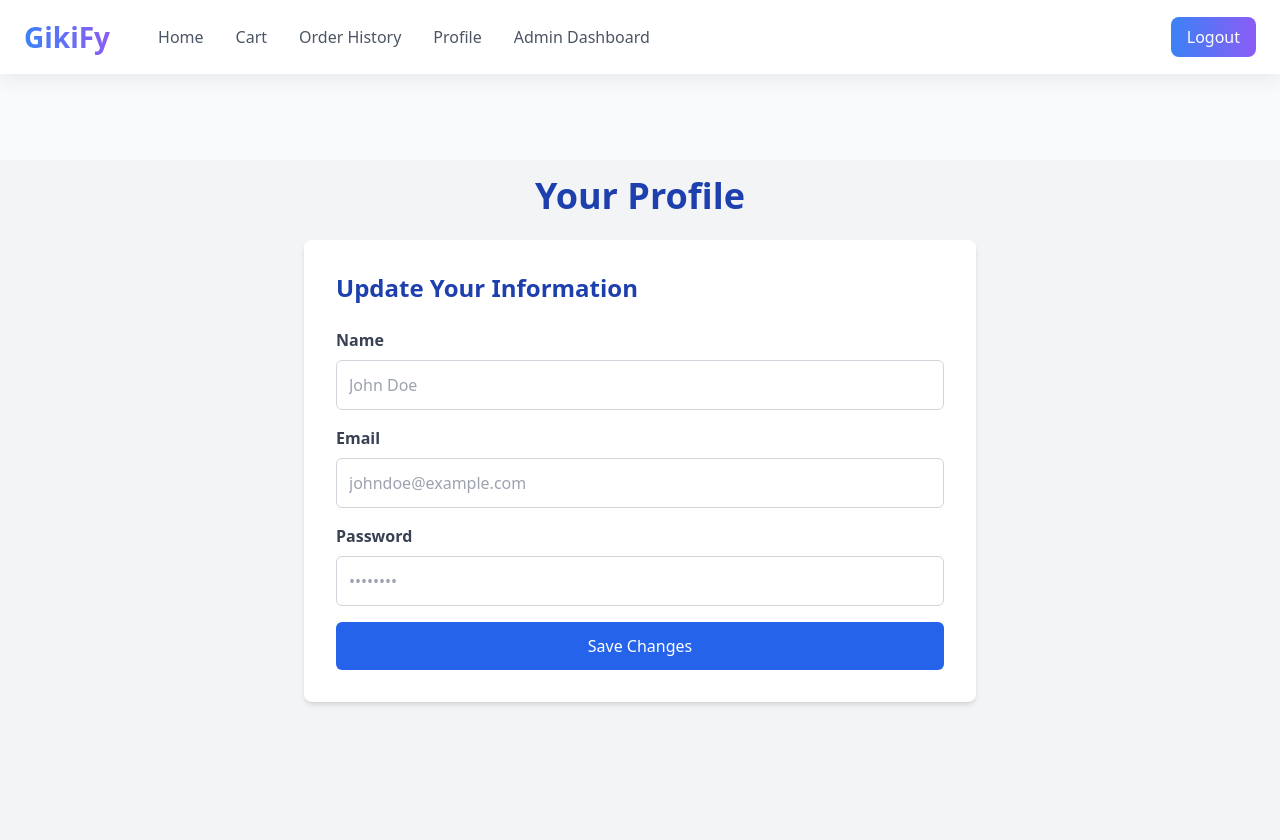
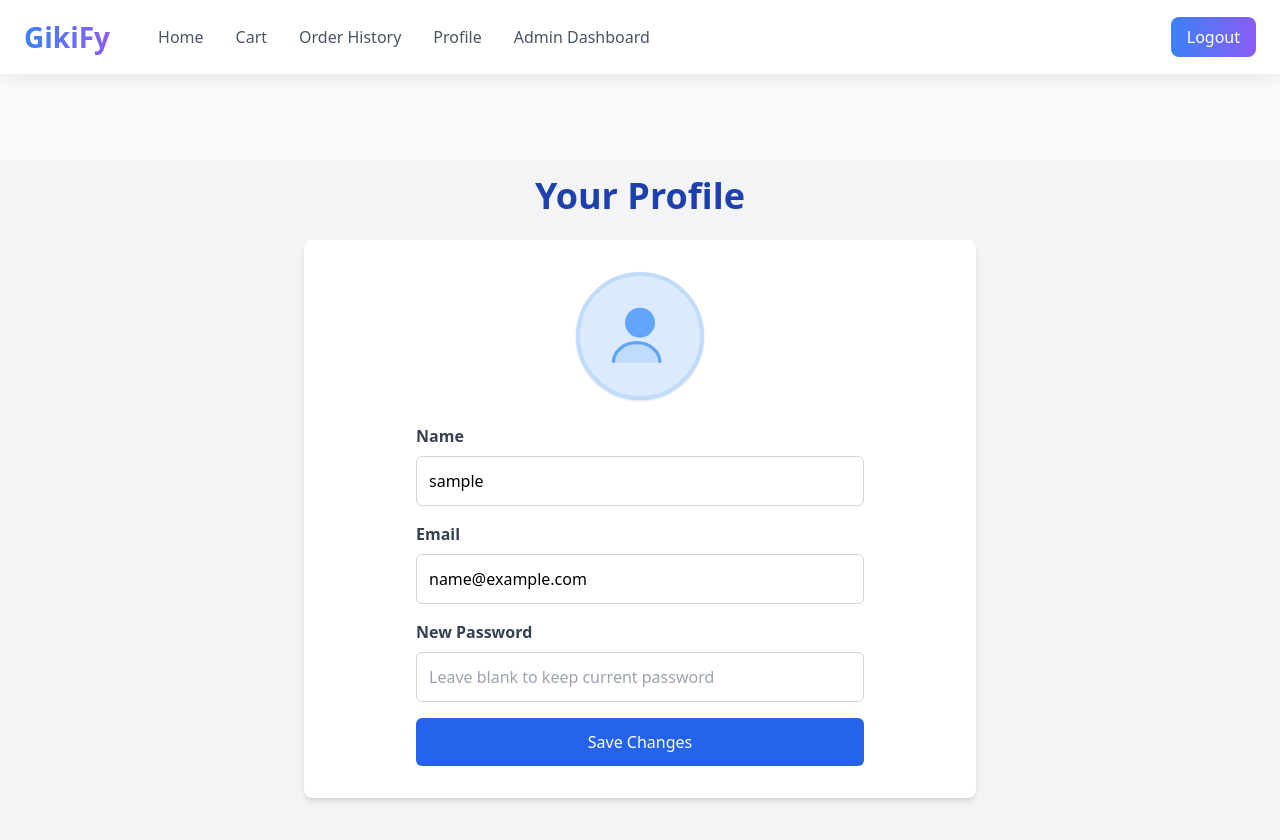
Before and after one commit to mustajaab1/Semester-Project-E-Commerce-Platform-, a React (Create React App) app: page /profile in a window 1280 px wide. Shown: the top 840 px of the page. Built offline with nearby package versions, Linux system fonts and the light colour scheme; sample sign-in values are in the browser's storage.

Commit message:
fixed order management system and added edit user profile feature

```diff
--- a/src/pages/AdminDashboard.js
+++ b/src/pages/AdminDashboard.js
@@ -69,7 +69,10 @@ export default function AdminDashboard() {
         id: p.id || p.product_id, // normalize id
         price: typeof p.price === 'string' ? parseFloat(p.price) : p.price
       })));
-      setOrders(ordersData);
+      setOrders(ordersData.map(order => ({
+        ...order,
+        total: typeof order.total === 'string' ? parseFloat(order.total) : order.total
+      })));
     } catch (error) {
       setNotification({
         message: 'Failed to load data. Please try again.',
--- a/src/pages/Home.js
+++ b/src/pages/Home.js
@@ -55,7 +55,7 @@ export default function Home() {
         });
         return;
       }
-      navigate('/admin/orders');
+      navigate('/admin');
     } catch (error) {
       setNotification({
         message: error.message || 'Access denied. Admin privileges required.',
@@ -71,10 +71,10 @@ export default function Home() {
         {/* Hero Section */}
         <div className="text-center mb-12">
           <h1 className="text-5xl font-extrabold text-transparent bg-clip-text bg-gradient-to-r from-purple-600 to-blue-600 mb-4">
-            Welcome to GikiFy
+            Welcome to
           </h1>
           <p className="text-xl text-gray-600 max-w-2xl mx-auto">
-            Giki's Marketplace.
+            Giki's first ever Marketplace.
           </p>
           {isAdmin && (
             <button
--- a/src/pages/Profile.js
+++ b/src/pages/Profile.js
@@ -1,45 +1,121 @@
-import React from 'react';
+import React, { useState } from 'react';
+
+const API_URL = 'http://localhost:5000/api';
 
 function Profile() {
+  // Get user from localStorage
+  const user = JSON.parse(localStorage.getItem('user') || '{}');
+  const [form, setForm] = useState({
+    username: user.username || '',
+    email: user.email || '',
+    password: '',
+  });
+  const [notification, setNotification] = useState(null);
+  const [loading, setLoading] = useState(false);
+
+  const handleChange = (e) => {
+    setForm({ ...form, [e.target.name]: e.target.value });
+  };
+
+  const handleSubmit = async (e) => {
+    e.preventDefault();
+    setLoading(true);
+    setNotification(null);
+    try {
+      const token = localStorage.getItem('token');
+      const res = await fetch(`${API_URL}/profile`, {
+        method: 'PUT',
+        headers: {
+          'Content-Type': 'application/json',
+          Authorization: `Bearer ${token}`,
+        },
+        body: JSON.stringify({
+          username: form.username,
+          email: form.email,
+          ...(form.password ? { password: form.password } : {}),
+        }),
+      });
+      const data = await res.json();
+      if (!res.ok) {
+        throw new Error(data.error || 'Failed to update profile');
+      }
+      // Update localStorage
+      localStorage.setItem('user', JSON.stringify(data.user));
+      setNotification({ type: 'success', message: 'Profile updated successfully!' });
+      setForm({ ...form, password: '' });
+    } catch (err) {
+      setNotification({ type: 'error', message: err.message });
+    } finally {
+      setLoading(false);
+    }
+  };
+
   return (
     <div className="p-4 mt-20 bg-gray-100 min-h-screen">
       <h1 className="text-4xl font-extrabold text-blue-800 text-center mb-6">Your Profile</h1>
-
-      <div className="max-w-2xl mx-auto bg-white p-8 rounded-lg shadow-md">
-        <h2 className="text-2xl font-semibold text-blue-800 mb-6">Update Your Information</h2>
-
-        <form>
+      <div className="max-w-2xl mx-auto bg-white p-8 rounded-lg shadow-md flex flex-col items-center">
+        {/* User emoji avatar */}
+        <div className="w-32 h-32 rounded-full bg-blue-100 flex items-center justify-center mb-6 border-4 border-blue-200 shadow">
+          <svg
+            xmlns="http://www.w3.org/2000/svg"
+            fill="none"
+            viewBox="0 0 24 24"
+            stroke="currentColor"
+            className="w-20 h-20 text-blue-400"
+          >
+            <circle cx="12" cy="8" r="4" fill="#60A5FA" />
+            <path
+              d="M4 20c0-3.314 3.134-6 7-6s7 2.686 7 6"
+              fill="#BFDBFE"
+            />
+          </svg>
+        </div>
+        <form className="w-full max-w-md" onSubmit={handleSubmit}>
           <div className="mb-4">
-            <label htmlFor="name" className="block text-gray-700 font-semibold mb-2">Name</label>
+            <label className="block text-gray-700 font-semibold mb-2">Name</label>
             <input
               type="text"
-              id="name"
+              name="username"
+              value={form.username}
+              onChange={handleChange}
               className="w-full p-3 border border-gray-300 rounded-md focus:outline-none focus:ring-2 focus:ring-blue-500"
-              placeholder="John Doe"
+              required
             />
           </div>
-
           <div className="mb-4">
-            <label htmlFor="email" className="block text-gray-700 font-semibold mb-2">Email</label>
+            <label className="block text-gray-700 font-semibold mb-2">Email</label>
             <input
               type="email"
-              id="email"
+              name="email"
+              value={form.email}
+              onChange={handleChange}
               className="w-full p-3 border border-gray-300 rounded-md focus:outline-none focus:ring-2 focus:ring-blue-500"
-              placeholder="johndoe@example.com"
+              required
             />
           </div>
-
           <div className="mb-4">
-            <label htmlFor="password" className="block text-gray-700 font-semibold mb-2">Password</label>
+            <label className="block text-gray-700 font-semibold mb-2">New Password</label>
             <input
               type="password"
-              id="password"
+              name="password"
+              value={form.password}
+              onChange={handleChange}
               className="w-full p-3 border border-gray-300 rounded-md focus:outline-none focus:ring-2 focus:ring-blue-500"
-              placeholder="••••••••"
+              placeholder="Leave blank to keep current password"
             />
           </div>
-
-          <button type="submit" className="w-full bg-blue-600 text-white py-3 rounded-md hover:bg-blue-700 transition-all">Save Changes</button>
+          <button
+            type="submit"
+            className="w-full bg-blue-600 text-white py-3 rounded-md hover:bg-blue-700 transition-all"
+            disabled={loading}
+          >
+            {loading ? 'Saving...' : 'Save Changes'}
+          </button>
+          {notification && (
+            <div className={`mt-4 p-3 rounded text-center ${notification.type === 'success' ? 'bg-green-100 text-green-800' : 'bg-red-100 text-red-800'}`}>
+              {notification.message}
+            </div>
+          )}
         </form>
       </div>
     </div>
```
Also changed, not shown: 1 other file (tests, documents, lock files or other folders).
